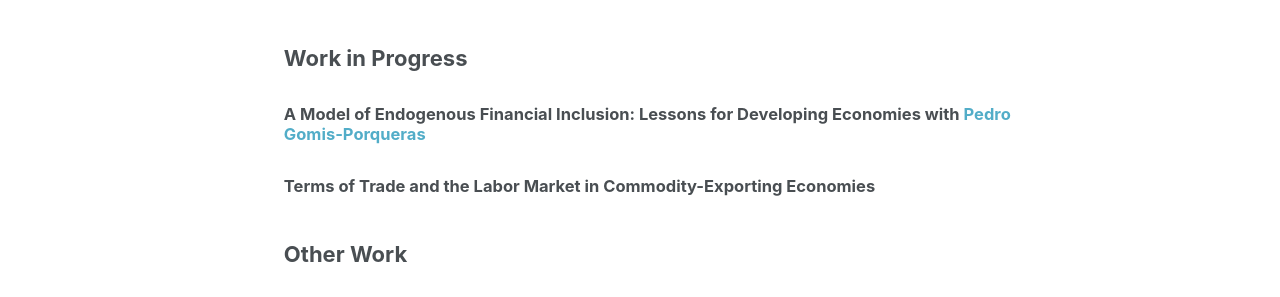
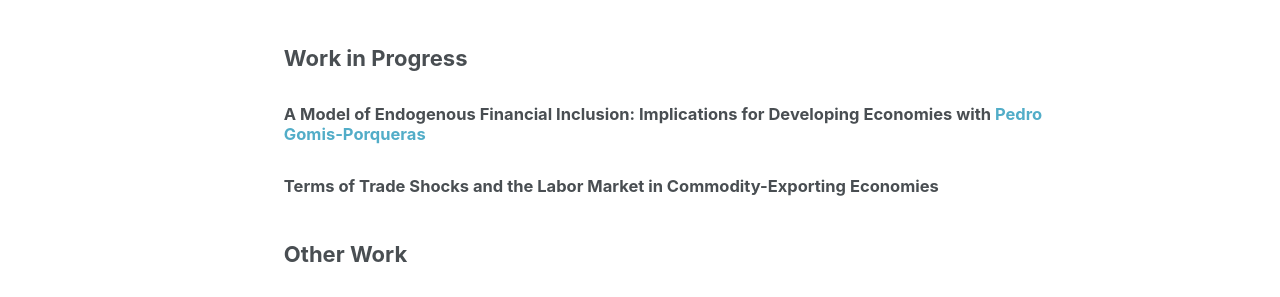
Before and after one commit to maitlahcen/maitlahcen.github.io, a Jekyll site: the page built from _pages/research.md, in a window 1280 px wide. Shown: the part 695-992 px from the top of the page. Built offline with Jekyll 4.4.1, drawn with Linux system fonts in a browser that asks for light colours.

Commit message:
changed title of papers

```diff
--- a/_pages/research.md
+++ b/_pages/research.md
@@ -14,9 +14,9 @@
 
 ### Work in Progress
 
-#### A Model of Endogenous Financial Inclusion: Lessons for Developing Economies with [Pedro Gomis-Porqueras](https://sites.google.com/site/pedrogomisporqueras/)
+#### A Model of Endogenous Financial Inclusion: Implications for Developing Economies with [Pedro Gomis-Porqueras](https://sites.google.com/site/pedrogomisporqueras/)
 
-#### Terms of Trade and the Labor Market in Commodity-Exporting Economies
+#### Terms of Trade Shocks and the Labor Market in Commodity-Exporting Economies
 
 ### Other Work
 
```
